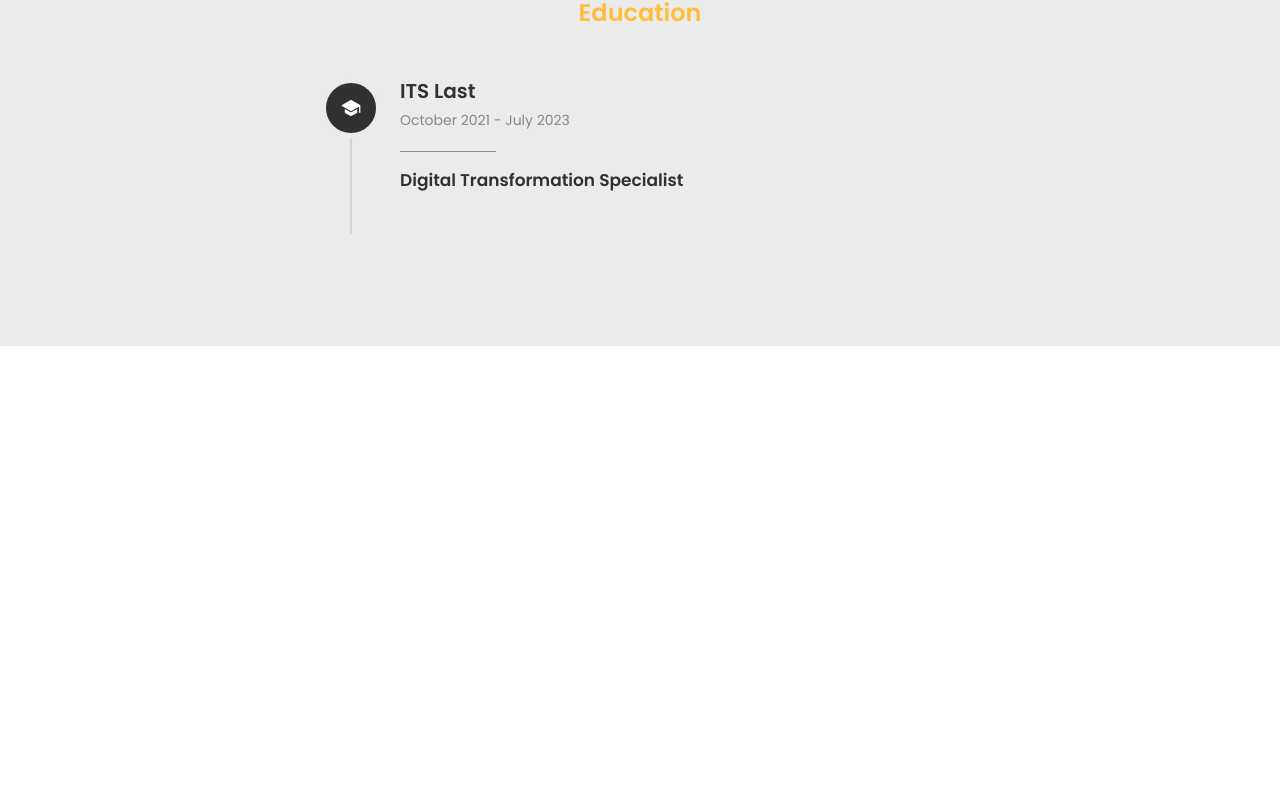
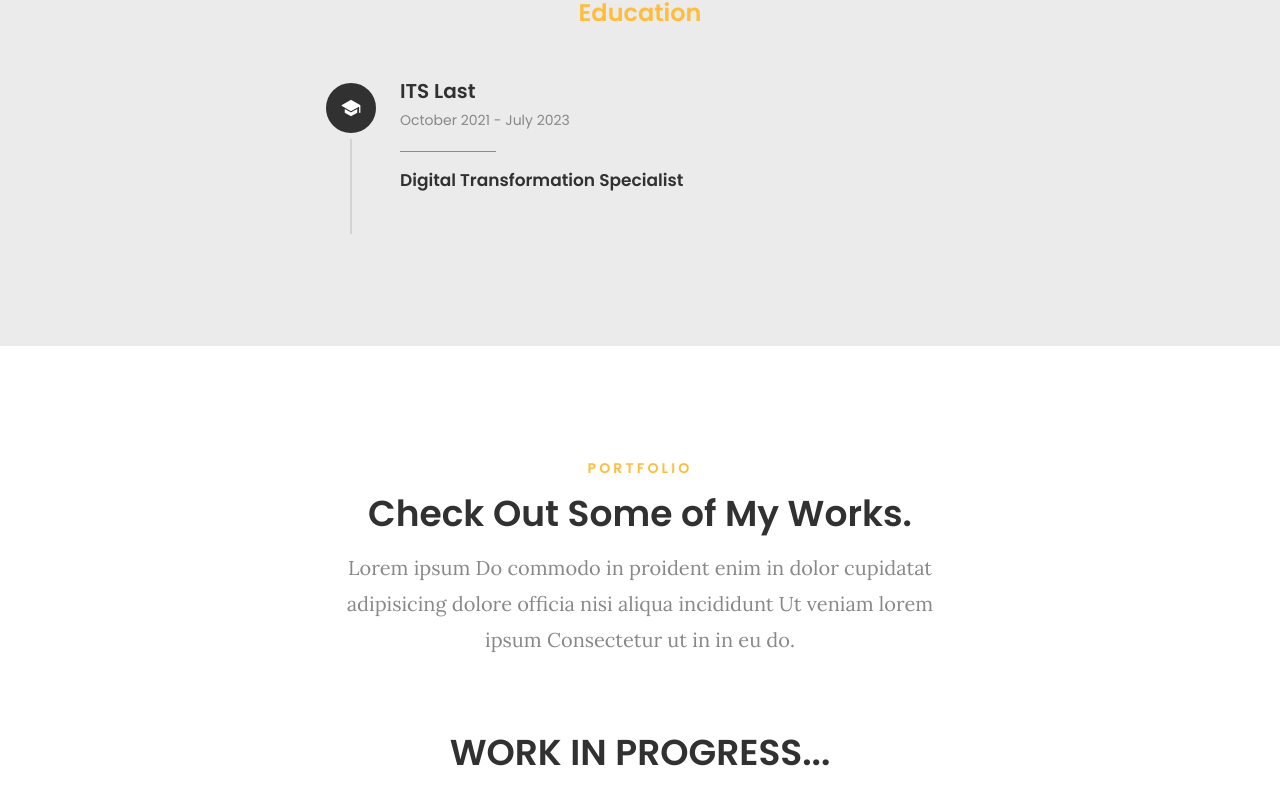
Before and after one commit to rodleyorosa/rodleyorosa-site, a React (Vite) app: page / in a window 1280 px wide. Shown: the part 2927-3731 px from the top of the page. Before the commit the page ends 3273 px from the top, so only its background shows below. Built offline with nearby package versions, Linux system fonts and the light colour scheme.

Commit message:
feat: add Portfolio section

```diff
--- a/src/App.tsx
+++ b/src/App.tsx
@@ -1,5 +1,6 @@
 import { About } from "./about/About";
 import { Header } from "./header/Header";
+import { Portfolio } from "./portfolio/Portfolio";
 import { Resume } from "./resume/Resume";
 
 function App() {
@@ -8,6 +9,7 @@ function App() {
       <Header />
       <About />
       <Resume />
+      <Portfolio />
     </div>
   );
 }
--- /dev/null
+++ b/src/portfolio/Portfolio.tsx
@@ -0,0 +1,16 @@
+import { Wrapper } from "../components/Wrapper";
+
+// TODO: add carousel
+export const Portfolio = (): React.JSX.Element => {
+  return (
+    <Wrapper
+      title="Check Out Some of My Works."
+      section="portfolio"
+      description="Lorem ipsum Do commodo in proident enim in dolor cupidatat adipisicing dolore officia nisi aliqua incididunt Ut veniam lorem ipsum Consectetur ut in in eu do."
+    >
+      <p className="font-poppins text-[#313131] text-4xl font-semibold text-center pt-20 uppercase leading-[1.875rem]">
+        work in progress...
+      </p>
+    </Wrapper>
+  );
+};
```
